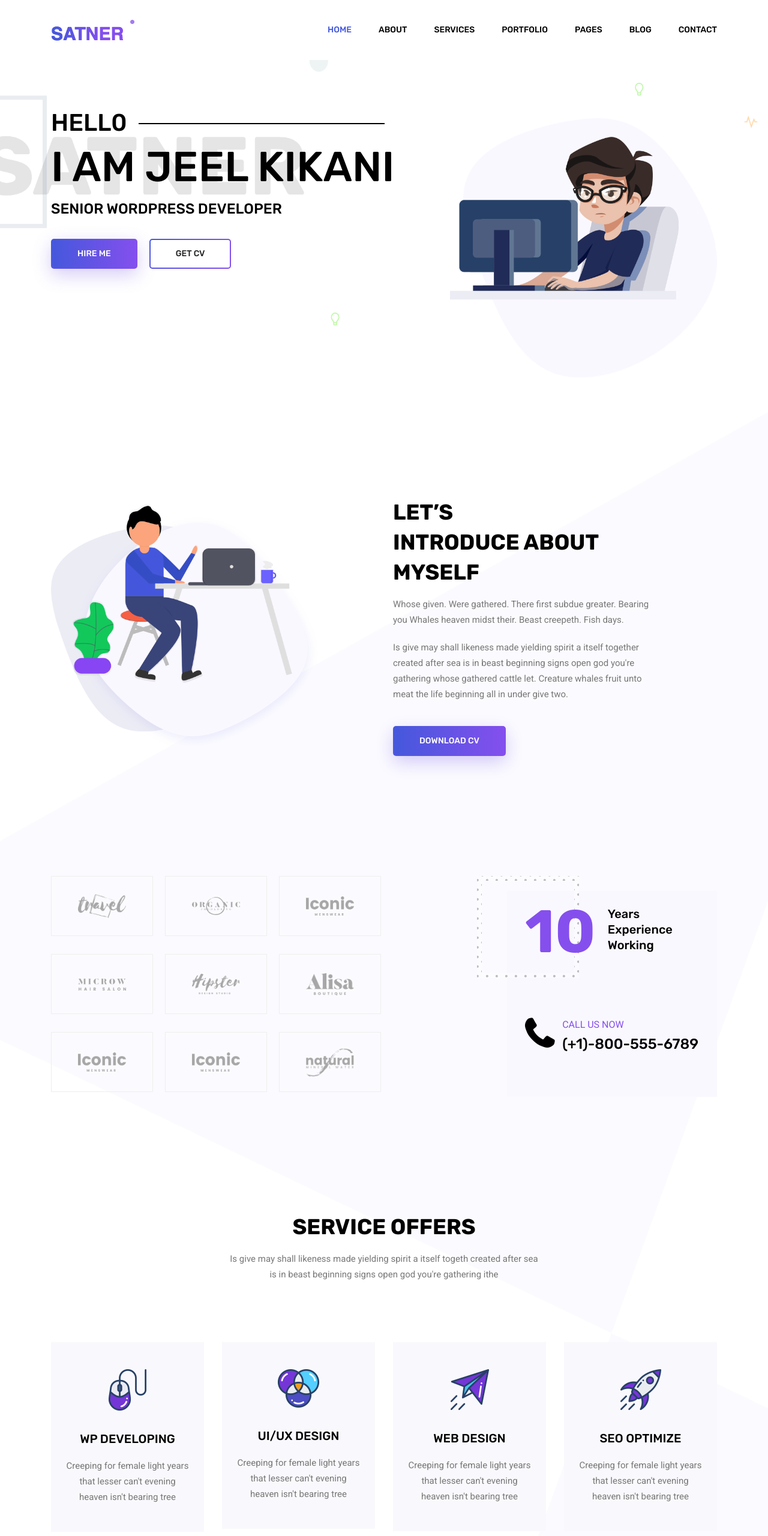
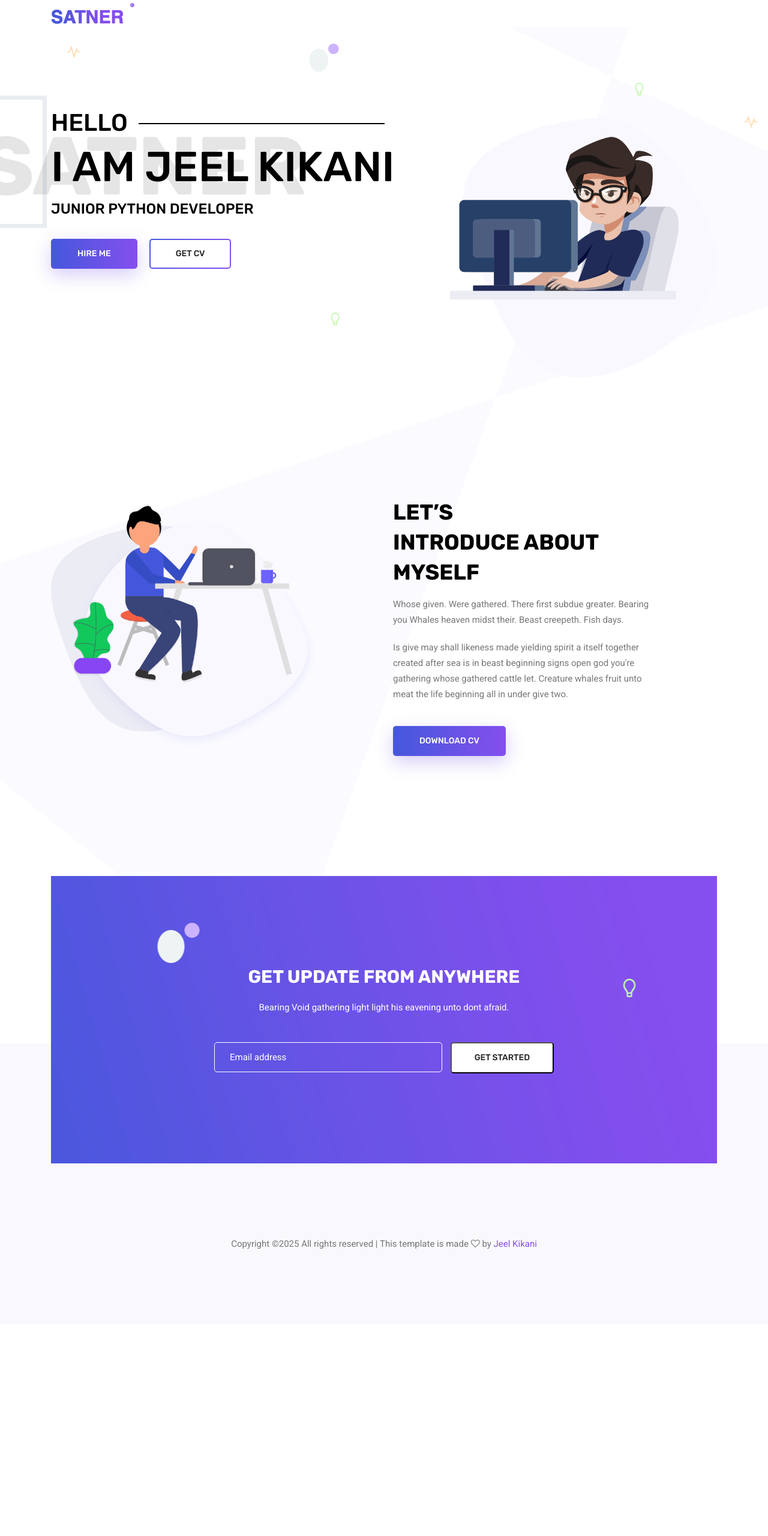
Before and after one commit to jeel-kikani/jeel-kikani.github.io, a plain HTML site: page index.html in a window 1280 px wide. Shown: the top 2560 px of the page at 60% size. After the commit the page ends 2206 px from the top, so only its background shows below. Drawn offline with Linux system fonts and the light colour scheme; some packages are replaced by stand-ins of ours.

Commit message:
Add favicon and update portfolio details in index.html

```diff
--- a/index.html
+++ b/index.html
@@ -6,7 +6,7 @@
 	<meta charset="utf-8">
 	<meta name="viewport" content="width=device-width, initial-scale=1, shrink-to-fit=no">
 	<link rel="icon" href="img/favicon.png" type="image/png">
-	<title>Satner Portfolio</title>
+	<title>Jeel Portfolio</title>
 	<!-- Bootstrap CSS -->
 	<link rel="stylesheet" href="css/bootstrap.css">
 	<link rel="stylesheet" href="vendors/linericon/style.css">
@@ -35,7 +35,7 @@
 					</button>
 					<!-- Collect the nav links, forms, and other content for toggling -->
 					<div class="collapse navbar-collapse offset" id="navbarSupportedContent">
-						<ul class="nav navbar-nav menu_nav justify-content-end">
+						<!-- <ul class="nav navbar-nav menu_nav justify-content-end">
 							<li class="nav-item active"><a class="nav-link" href="index.html">Home</a></li>
 							<li class="nav-item"><a class="nav-link" href="about.html">About</a></li>
 							<li class="nav-item"><a class="nav-link" href="services.html">Services</a></li>
@@ -57,7 +57,7 @@
 								</ul>
 							</li>
 							<li class="nav-item"><a class="nav-link" href="contact.html">Contact</a></li>
-						</ul>
+						</ul> -->
 					</div>
 				</div>
 			</nav>
@@ -72,9 +72,9 @@
 				<div class="row">
 					<div class="col-lg-7">
 						<div class="banner_content">
-							<h3 class="text-uppercase">Hell0</h3>
+							<h3 class="text-uppercase">Hello</h3>
 							<h1 class="text-uppercase">I am jeel kikani</h1>
-							<h5 class="text-uppercase">senior wordpress developer</h5>
+							<h5 class="text-uppercase">junior python developer</h5>
 							<div class="d-flex align-items-center">
 								<a class="primary_btn" href="#"><span>Hire Me</span></a>
 								<a class="primary_btn tr-bg" href="#"><span>Get CV</span></a>
@@ -125,7 +125,7 @@
 	<!--================ End About Us Area =================-->
 
 	<!--================ Srart Brand Area =================-->
-	<section class="brand_area section_gap_bottom">
+	<!-- <section class="brand_area section_gap_bottom">
 		<div class="container">
 			<div class="row justify-content-center">
 				<div class="col-lg-6">
@@ -214,11 +214,11 @@
 				</div>
 			</div>
 		</div>
-	</section>
+	</section> -->
 	<!--================ End Brand Area =================-->
 
 	<!--================ Start Features Area =================-->
-	<section class="features_area">
+	<!-- <section class="features_area">
 		<div class="container">
 			<div class="row justify-content-center">
 				<div class="col-lg-8 text-center">
@@ -262,11 +262,11 @@
 				</div>
 			</div>
 		</div>
-	</section>
+	</section> -->
 	<!--================ End Features Area =================-->
 
 	<!--================Start Portfolio Area =================-->
-	<section class="portfolio_area" id="portfolio">
+	<!-- <section class="portfolio_area" id="portfolio">
 		<div class="container">
 			<div class="row">
 				<div class="col-lg-12">
@@ -444,11 +444,11 @@
 				</div>
 			</div>
 		</div>
-	</section>
+	</section> -->
 	<!--================End Portfolio Area =================-->
 
 	<!--================ Start Testimonial Area =================-->
-	<div class="testimonial_area section_gap_bottom">
+	<!-- <div class="testimonial_area section_gap_bottom">
 		<div class="container">
 			<div class="row justify-content-center">
 				<div class="col-lg-8 text-center">
@@ -542,7 +542,7 @@
         		</div>
 			</div>
 		</div>
-	</div>
+	</div> -->
 	<!--================ End Testimonial Area =================-->
 
 	<!--================ Start Newsletter Area =================-->
@@ -577,7 +577,7 @@
 		<div class="container">
 			<div class="row justify-content-center">
 				<div class="col-lg-12">
-					<div class="footer_top flex-column">
+					<!-- <div class="footer_top flex-column">
 						<div class="footer_logo">
 							<a href="#">
 								<img src="img/logo.png" alt="">
@@ -590,13 +590,13 @@
 							<a href="#"><i class="fa fa-dribbble"></i></a>
 							<a href="#"><i class="fa fa-behance"></i></a>
 						</div>
-					</div>
+					</div> -->
 				</div>
 			</div>
 			<div class="row footer_bottom justify-content-center">
 				<p class="col-lg-8 col-sm-12 footer-text">
 					<!-- Link back to Colorlib can't be removed. Template is licensed under CC BY 3.0. -->
-Copyright &copy;<script>document.write(new Date().getFullYear());</script> All rights reserved | This template is made with <i class="fa fa-heart-o" aria-hidden="true"></i> by <a href="https://colorlib.com" target="_blank">Colorlib</a>
+Copyright &copy;<script>document.write(new Date().getFullYear());</script> All rights reserved | This template is made <i class="fa fa-heart-o" aria-hidden="true"></i> by <a href="#" target="_blank">Jeel Kikani</a>
 <!-- Link back to Colorlib can't be removed. Template is licensed under CC BY 3.0. --></p>
 			</div>
 		</div>
```
Also changed, not shown: img/favicon-new.png (added), 1 other file.
